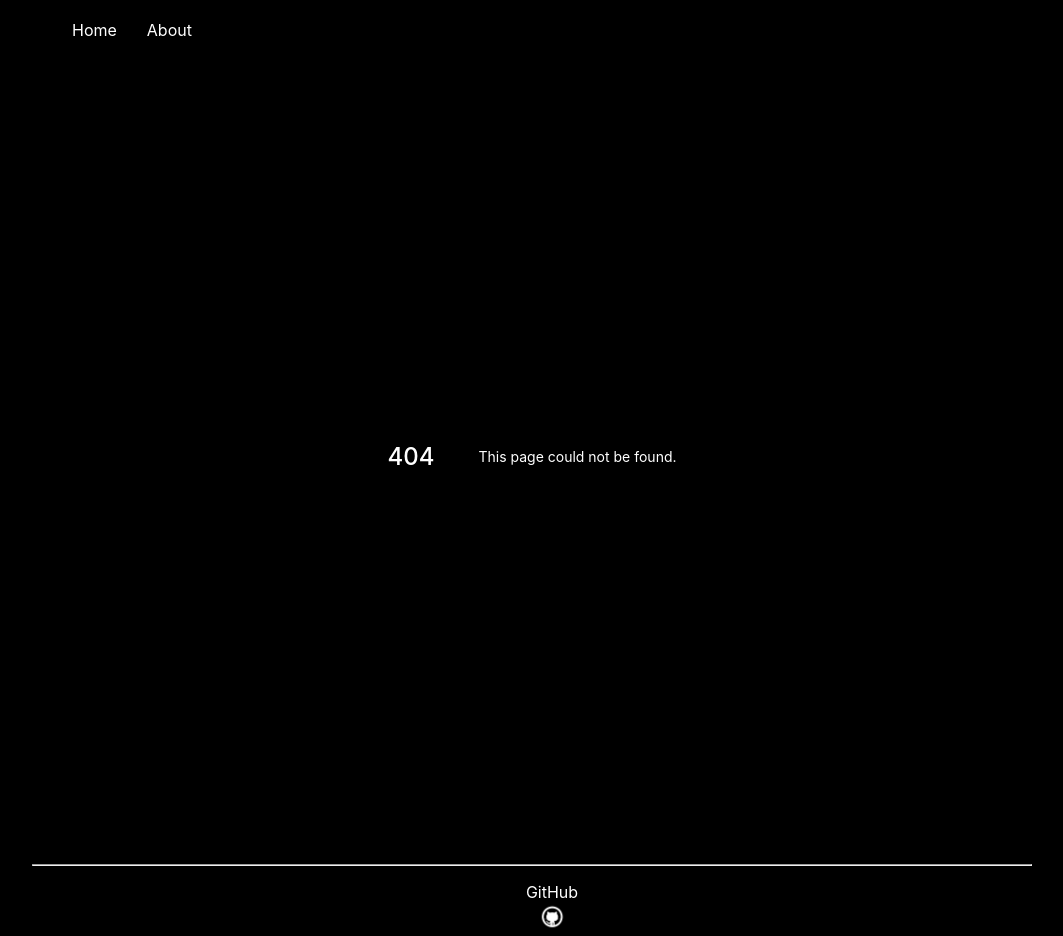
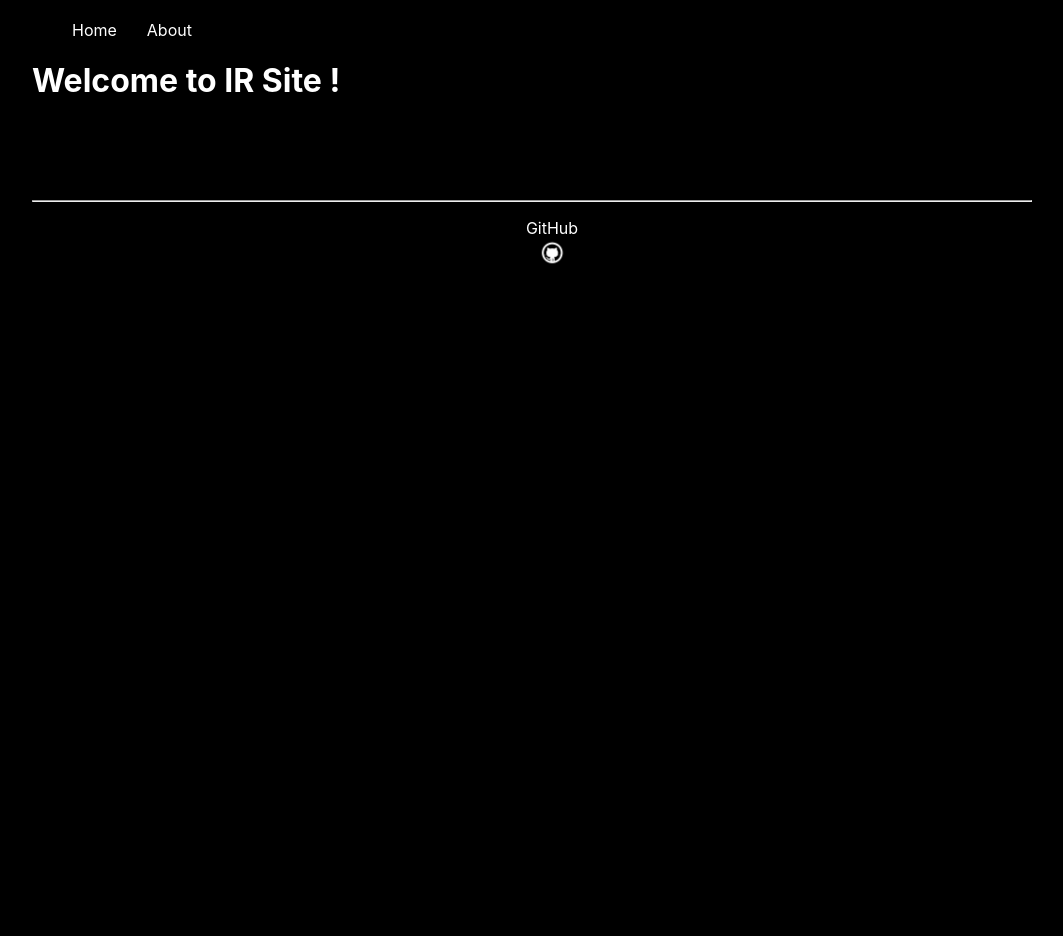
Before and after one commit to yamoyamoto/information_retrieval_site, a Next.js app: page /information_retrieval/search_document in a window 1280 px wide. Before the commit this address had no page. Shown: the whole page, without its empty margins (108-1171 px from the left). After the commit the page ends 820 px from the top, so only its background shows below. Built offline with nearby package versions, Linux system fonts and the light colour scheme.

Commit message:
create search document page

```diff
--- a/pages/index.tsx
+++ b/pages/index.tsx
@@ -27,7 +27,7 @@
       title: "簡易情報検索システム",
       description: `作成予定。
       (tf-idfやコサイン類似度による関連度計算の実装練習)`,
-      href: "/",
+      href: "/information_retrieval/search_document",
     },
   ];
 
--- /dev/null
+++ b/pages/information_retrieval/search_document.tsx
@@ -0,0 +1,23 @@
+import type { NextPage } from "next";
+import Head from "next/head";
+import { MorphologicalAnalyzer } from "../../src/components/organisms/morphological_analysis";
+
+const Home: NextPage = () => {
+  return (
+    <div>
+      <Head>
+        <title>IR Site</title>
+        <meta name="description" content="Generated by create next app" />
+        <link rel="icon" href="/favicon.ico" />
+      </Head>
+
+      <main>
+        <h1>Welcome to IR Site !</h1>
+
+        <div style={{ margin: "100px 0" }}></div>
+      </main>
+    </div>
+  );
+};
+
+export default Home;
```
